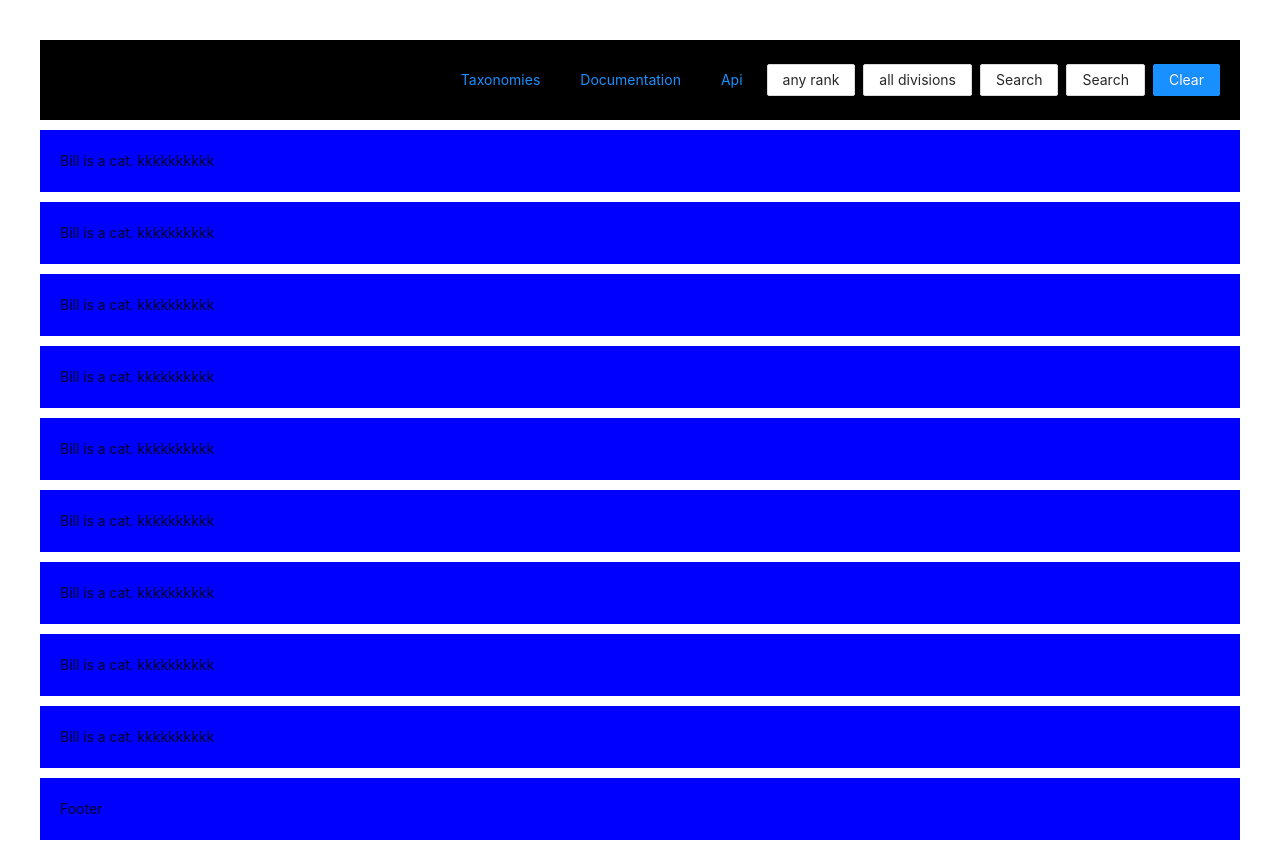
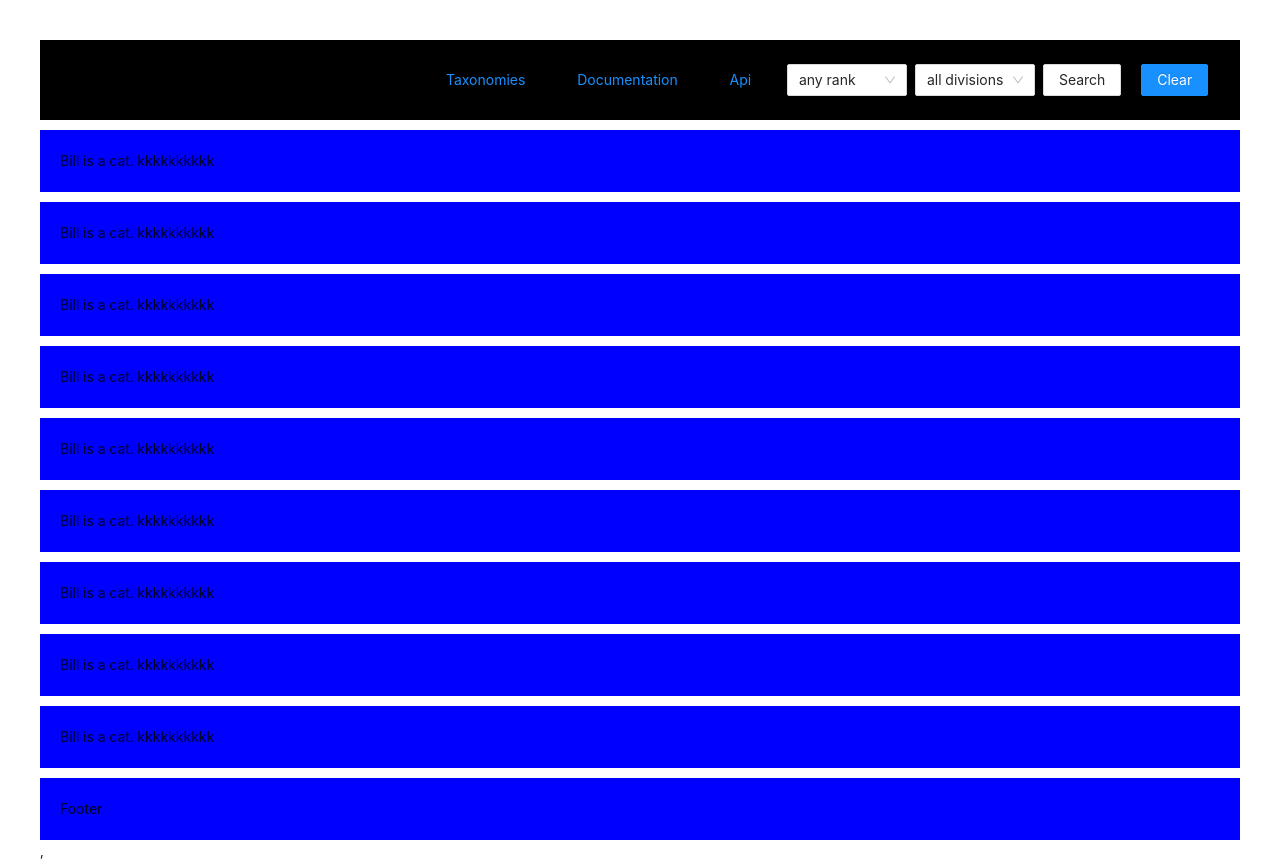
Before and after one commit to ricardozv/studyofAnsDesign, a React (Create React App) app: page / in a window 1280 px wide. Before the commit the page ends 840 px from the top, so only its background shows below. Built offline with nearby package versions, Linux system fonts and the light colour scheme.

Commit message:
cria os seletectes da pagina

```diff
--- a/src/App.js
+++ b/src/App.js
@@ -4,40 +4,15 @@ import { PageHeader, Button } from 'antd';
 import React from 'react';
 import { Layout} from 'antd';
 import './global.css';
+import { Select } from 'antd';
 
-
-import { Menu, Dropdown } from 'antd';
-import { DownOutlined } from '@ant-design/icons';
-
-
-
-const menu = (
-  <Menu onClick={handleMenuClick}>
-    <Menu.Item key="1">1st item</Menu.Item>
-    <Menu.Item key="2">2nd item</Menu.Item>
-    <Menu.Item key="3">3rd item</Menu.Item>
-  </Menu>
-);
-
-function handleMenuClick(e) {
-  return (
-    <>
-    <Button type="primary">primary</Button>
-    <Button>secondary</Button>
-    <Dropdown overlay={menu}>
-      <Button>
-        Actions <DownOutlined />
-      </Button>
-    </Dropdown>
-  </>
-  )
-}
-
-
-
+const { Option } = Select;
 const { Footer, Content } = Layout;
 
 function App() {
+  function handleChange(value) {
+    console.log(`selected ${value}`);
+  }
 
   return (
     <div style={{ width: 1200, margin: '40px auto' }}>
@@ -51,26 +26,34 @@ function App() {
     }}
 
       extra={[
+        <>
 
             <Button type="link">Taxonomies </Button>,
                 <Button type="link">Documentation</Button>,
             <Button type="link">Api</Button>,
 
+            <Select defaultValue="any rank" style={{ width: 120 }} onChange={handleChange}>
+                <Option value="jack">any rank</Option>
+                  <Option value="lucy">Lucy</Option>
+              <Option value="Yiminghe">yiminghe</Option>
+            </Select>
 
-        <Button theme= "dark">any rank</Button>,
-        <Button theme="dark">all divisions</Button>,
-        <Button key="3">Search</Button>,
+            <Select defaultValue="all divisions" style={{ width: 120 }} onChange={handleChange}>
+                <Option value="jack">any rank</Option>
+                  <Option value="lucy">Lucy</Option>
+              <Option value="Yiminghe">yiminghe</Option>
+            </Select>
+
                <Button key="2">Search</Button>,
                    <Button key="1" type="primary">
                       Clear
             </Button>,
+        </>
 
       ]}>
 
     </PageHeader>
   </div>
-
-
       <>
           <Content style={{ width: 1200, margin: '10px auto', background:'#0000FF' }}>
             <div className="site-layout-background" style={{ padding: 20, minHeight: 50 }}>
@@ -150,11 +133,7 @@ function App() {
                 Footer</Footer>
         </Layout>
 
-
-
-
-
-    </>
+    </>,
 </div>
 
   );
```
Also changed, not shown: src/global.css (line endings or trailing spaces). Lines whose indentation alone changed are shown as unchanged.
